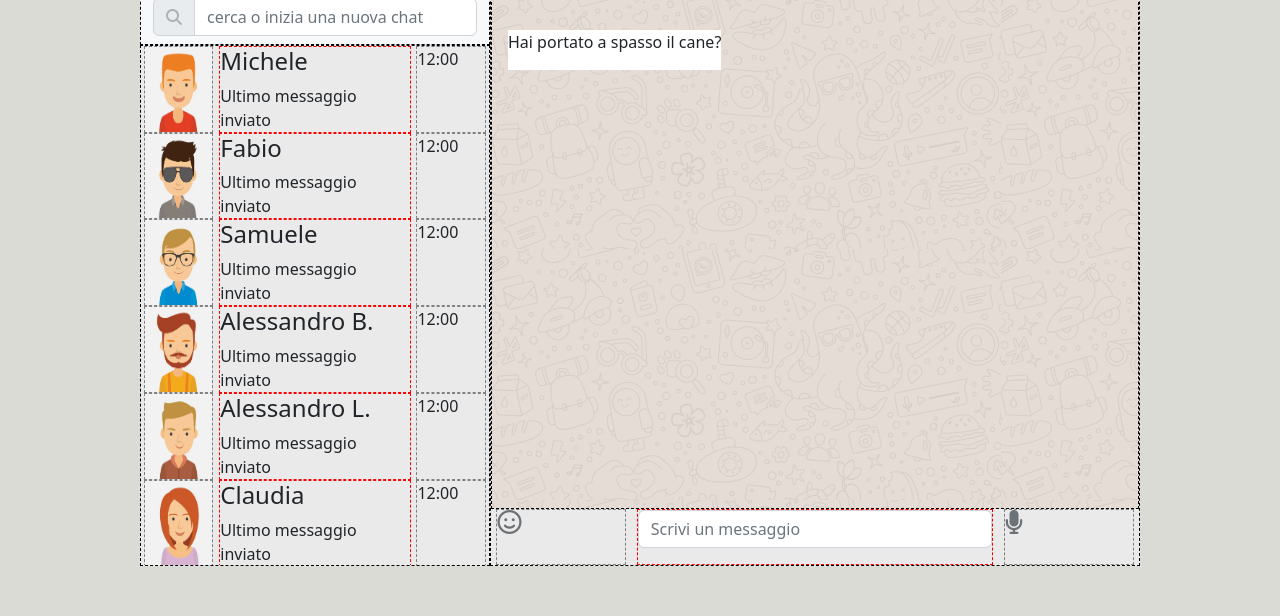
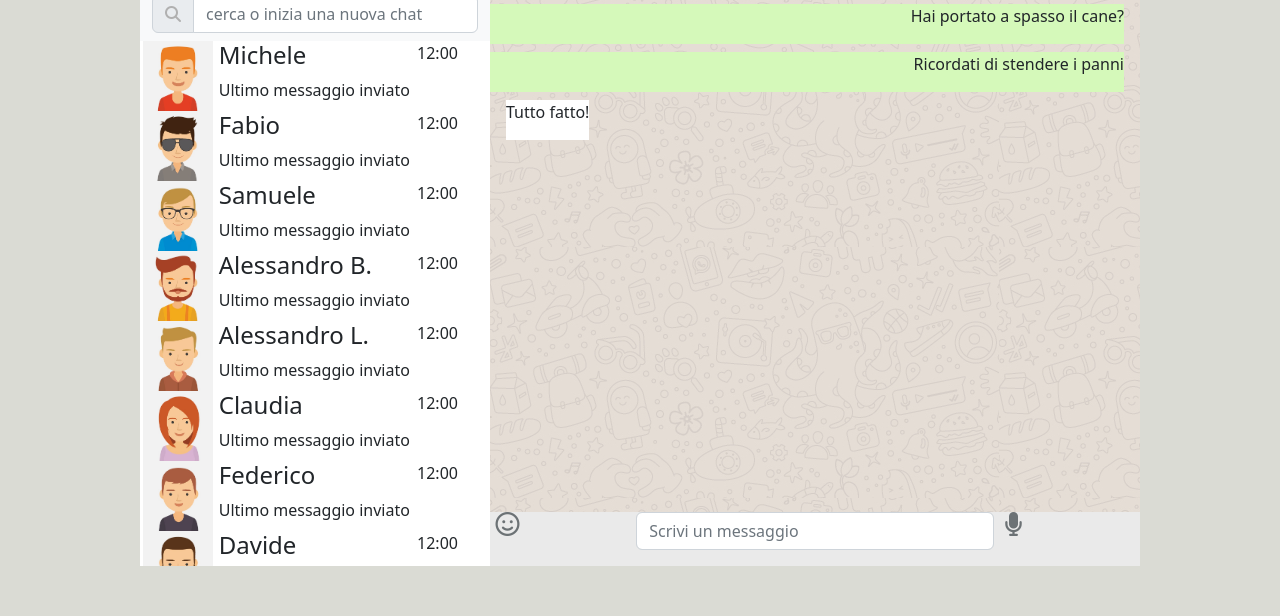
Before and after one commit to AndreaPiazza33/vue-boolzapp, a plain HTML site: page index.html in a window 1280 px wide. Shown: the part 184-800 px from the top of the page. Drawn offline with nearby package versions, Linux system fonts and the light colour scheme.

Commit message:
feat: add milestone 2

```diff
--- a/CSS/style.css
+++ b/CSS/style.css
@@ -34,7 +34,6 @@
     flex-direction: column;
     flex-wrap: nowrap;
     background-color: hsl(0deg 0% 91.76%);
-    border: 1px dashed black;
 }
 .notifications-box{
     background-color: hsl(198.55deg 94.83% 77.25%);
@@ -46,17 +45,23 @@
 .notifications-text{
     width: 75%;
     height: 100%;
-    border: 1px dashed black;
 }
 /*lista chat chiuse*/
 .chat-list{
     display: flex;
     flex-direction: column;
-    flex-wrap: nowrap;
     background-color: hsl(0deg 0% 91.76%);
     overflow-y: auto;
-    border: 1px dashed black;
-
+}
+.chat-list-box{
+    display: flex;
+    flex-direction: column;
+    background-color: hsl(0deg 0% 100%);
+    overflow-y: auto;
+}
+.chat-list-box .chat-box:hover{
+    background-color: hsl(180deg 4.76% 91.76%);
+    cursor: pointer;
 }
 .chat-box{
     display: flex;
@@ -67,7 +72,6 @@
 .chat-img{
     width: 20%;
     height: 100%;
-    border: 1px dashed grey;
 }
 .chat-img img{
     width: 100%;
@@ -82,13 +86,11 @@
 .chat-text{
     width: 55%;
     height: 100%;
-    border: 1px dashed red;
 }
 
 .chat-hours{
     width: 20%;
     height: 100%;
-    border: 1px dashed grey;
 }
 .chat-hours-header{
     width: 20%;
@@ -97,14 +99,12 @@
     flex-direction: row;
     flex-wrap: nowrap;
     justify-content: space-around;
-    border: 1px dashed grey;
 }
 
 /*chat principale*/
 .open-chat{
     display: flex;
     flex-direction: column;
-    border: 1px dashed black;
     height: 100%;
     width: 65%;
 }
@@ -113,36 +113,30 @@
     background-image: url('../img/mine.jpg');
     display: flex;
     flex-direction: column;
+    flex-wrap: wrap;
     overflow-y: auto;
     height: 100%;
-    border: 1px dashed black;
 }
-/*messaggi inviati*/
-.sent-message-box{
+/*messaggi chat attiva */
+.message-box{
+    display: flex;
+    flex-direction: row;
+    flex-wrap: wrap;
+}
+.sent{
     display: flex;
     flex-direction: row;
     justify-content: end;
     width: 100%;
-}
-.sent-message{
-    text-align: center;
     margin-top: 0.5rem;
     margin-right: 1rem;
     background-color: hsl(94.29deg 84% 85.29%);
 }
-/*messaggi ricevuti*/
-.received-message-box{
+.received{
     display: flex;
     flex-direction: row;
     justify-content: start;
-    width: 100%;
-}
-.received-message{
-    text-align: center;
     margin-top: 0.5rem;
     margin-left: 1rem;
     background-color: hsl(0deg 0% 100%);
 }
-.selected-contact{
-    background-color: hsl(180, 61%, 41%);
-}
--- a/index.html
+++ b/index.html
@@ -71,8 +71,8 @@
                 </div>
 
             <!--lista chat chiuse-->
-                <div class="chat-list">
-                    <div class="chat-box" v-for="(contact,index) in contacts" v-on:click="activeContact(index)" >
+                <div class="chat-list-box">
+                    <div class="chat-box" v-for="(contact,index) in contacts" v-on:click="activeContact(index)">
                         <div class="chat-img">
                             <img v-bind:src="contact.avatar" alt="">
                         </div>
@@ -96,7 +96,7 @@
                     </div>
                     <div class="chat-text">
                         <h4>{{ contacts[activeIndex].name }}</h4>
-                        <p>ultimo accesso</p>
+                        <p>Ultimo accesso oggi alle 12:00</p>
                     </div>
                     <div class="chat-hours">
                         <i class="fa-solid fa-magnifying-glass fa-xl" style="color: #b0b0b0;"></i>
@@ -106,21 +106,13 @@
                 </div>
 
                 <div class="open-chat-message">
-                    <!--messaggi inviati-->
-                    <div class="sent-message-box">
-                        <div class="sent-message">
-                            <p></p>
-                        </div>
-                    </div>
-
-                    <!--messaggi ricevuti-->
-                    <div class="received-message-box">
-                        <div class="received-message">
-                            <p>{{ contacts[activeIndex].messages[0].message }}</p>
+                    <!--messaggi chat attiva-->
+                    <div class="message-box">
+                        <div v-for="message in contacts[activeIndex].messages" v-bind:class="message.status">
+                            <p>{{ message.message }}</p>
                         </div>
                     </div>
                 </div>
-
                 <!--footer chat aperta-->
                 <div class="chat-box">
                     <div class="chat-img">
```
Also changed, not shown: JS/main.js (line endings or trailing spaces).
